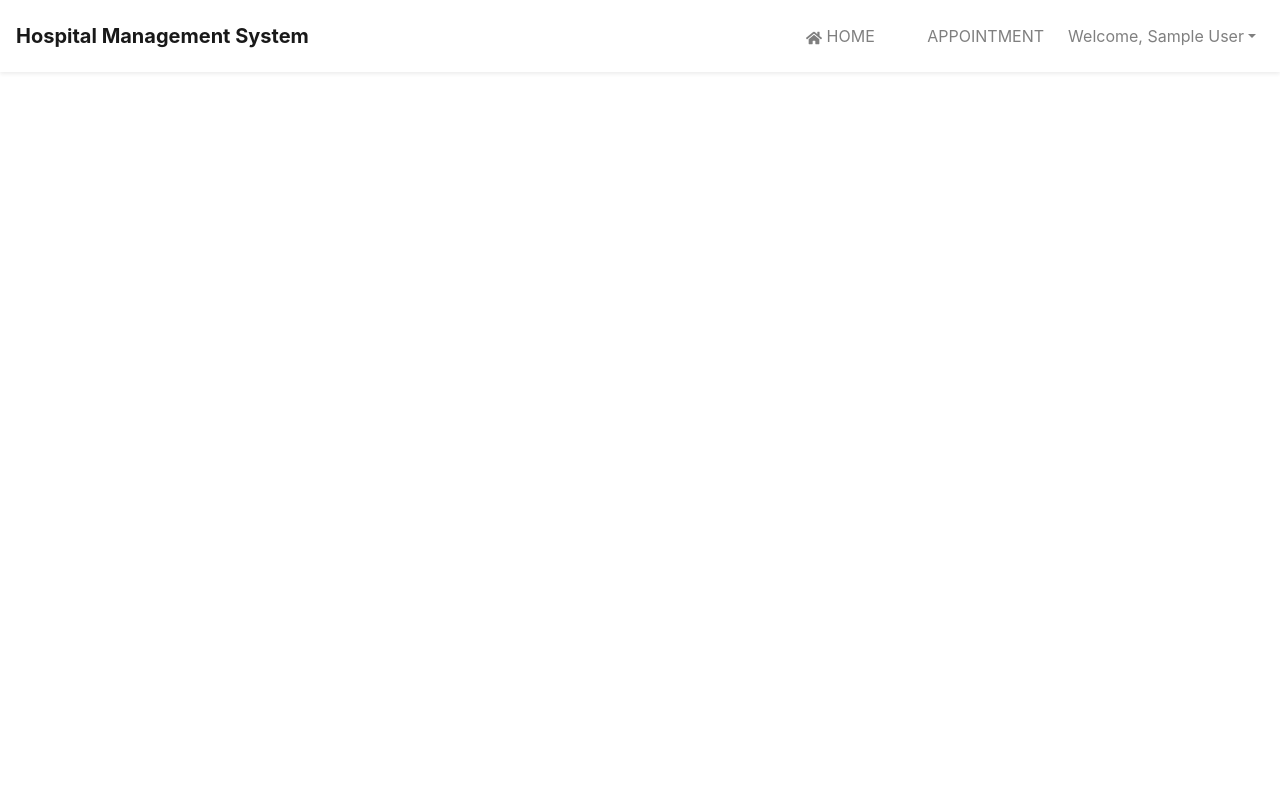
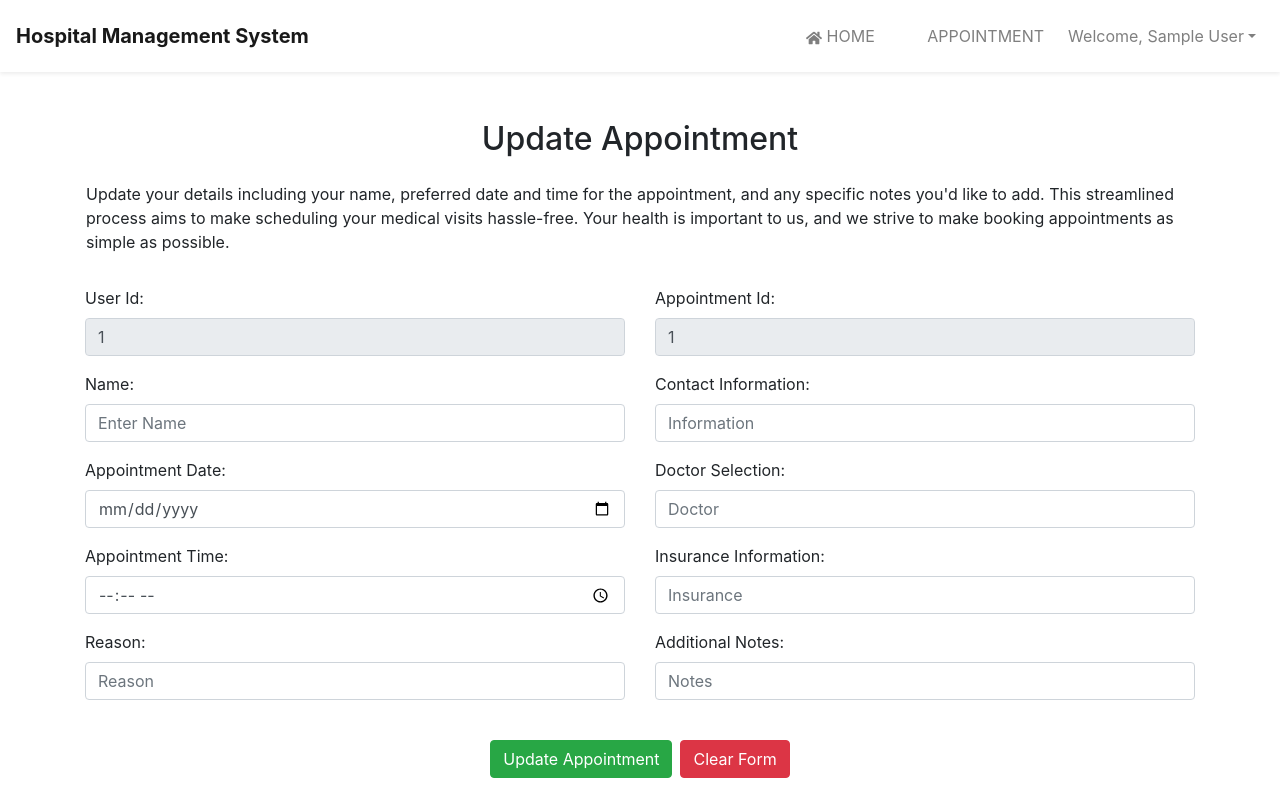
Before and after one commit to DThiwanka/Medicore, a React (Create React App) app in the folder medicore_frontend/: page /user/updateappointment/1 in a window 1280 px wide. Built offline with nearby package versions, Linux system fonts and the light colour scheme; no server answers; sample sign-in values are in the browser's storage; some icons are missing.

Commit message:
Update routes and components for appointment and patient management

```diff
--- a/medicore_frontend/src/App.js
+++ b/medicore_frontend/src/App.js
@@ -72,7 +72,7 @@ function App() {
           <Route path="/user/appointments" exact element={<Appointment />} />
           <Route path="/user/profile/:id" element={<Patient />} />
           <Route path="/user/profile/update/:id" element={<UpdatePatient />} />
-          <Route path='/user/updateappointment/' element={<UpdateAppointment />} />
+          <Route path='/user/updateappointment/:id' element={<UpdateAppointment />} />
 
           <Route path="/user/newgetall/" element={<NewGetAll />} />
 
--- a/medicore_frontend/src/components/Patients/Appointment/UpdateAppointment.jsx
+++ b/medicore_frontend/src/components/Patients/Appointment/UpdateAppointment.jsx
@@ -1,13 +1,179 @@
-import React from 'react'
+import React, { useEffect, useState } from 'react'
+import { useNavigate, useParams } from 'react-router-dom';
+import axios from 'axios';
+import { Container, Form } from 'react-bootstrap';
 
 function UpdateAppointment() {
 
-    const { name , _id } = localStorage.getItem('currentUser') ? JSON.parse(localStorage.getItem('currentUser')) : '';
-    console.log(name);
-    console.log(_id);
+    const [name, setName] = useState('');
+    const [date, setDate] = useState('');
+    const [time, setTime] = useState('');
+    const [reason, setReason] = useState('');
+    const [info, setInfo] = useState('');
+    const [doctor, setDoctor] = useState('');
+    const [insurance, setInsurance] = useState('');
+    const [notes, setNotes] = useState('');
+
+    const navigate = useNavigate();
+
+    const { id } = useParams();
+
+    const currentUserData = localStorage.getItem('currentUser');
+    const userID = JSON.parse(currentUserData)._id;
+
+    console.log("Appointment Id: ",id);
+    console.log("User Id: ",userID);
+
+    useEffect(() => {
+        axios.get(`http://localhost:8070/patient/appointments/${userID}/${id}`).then((res) => {
+            setName(res.data.appointment.name);
+            setDate(res.data.appointment.date);
+            setTime(res.data.appointment.time);
+            setReason(res.data.appointment.reason);
+            setInfo(res.data.appointment.info);
+            setDoctor(res.data.appointment.doctor);
+            setInsurance(res.data.appointment.insurance);
+            setNotes(res.data.appointment.notes);
+
+            console.log(res.data.appointment);
+
+        }).catch((err) => {
+            alert(err.message);
+        });
+    }, [userID], [id]);
+
+
+    function sendData(e) {
+        e.preventDefault();
+
+        const updateAppointment = {
+            name,
+            date,
+            time,
+            reason,
+            info,
+            doctor,
+            insurance,
+            notes
+        }
+
+        axios.put(`http://localhost:8070/patient/appointments/${userID}/${id}`, updateAppointment).then(() => {
+            alert("Appointment Updated");
+            navigate(`/user/profile/${id}`);
+        }).catch((err) => {
+            alert(err);
+        })
+    }
 
     return (
-        <div><h1>{name}</h1></div>
+        <div>
+            <h2 className='text-center mt-5 mb-2'>Update Appointment</h2>
+            <Container className='p-3'>
+                <p>Update your details including your name, preferred date and time for the appointment, and any specific notes you'd like to add. This streamlined process aims to make scheduling your medical visits hassle-free. Your health is important to us, and we strive to make booking appointments as simple as possible.</p>
+            </Container>
+
+
+            <Container>
+                <Form onSubmit={sendData}>
+                    <div className="row">
+
+                        <div className="col-lg-6">
+                            <Form.Group className="mb-3" controlId="name">
+                                <Form.Label>User Id: </Form.Label>
+                                <Form.Control type="text" value={userID} readOnly/>
+                            </Form.Group>
+
+                            <Form.Group className="mb-3" controlId="name">
+                                <Form.Label>Name: </Form.Label>
+                                <Form.Control type="text" placeholder="Enter Name" value={name}
+                                    onChange={(e) => {
+                                        setName(e.target.value)
+                                    }}
+                                />
+                            </Form.Group>
+
+                            <Form.Group className="mb-3" controlId="date">
+                                <Form.Label>Appointment Date: </Form.Label>
+                                <Form.Control type="date" placeholder="Appointment Date" value={date}
+                                    onChange={(e) => {
+                                        setDate(e.target.value)
+                                    }}
+                                />
+                            </Form.Group>
+
+                            <Form.Group className="mb-3" controlId="time">
+                                <Form.Label>Appointment Time: </Form.Label>
+                                <Form.Control type="time" placeholder="Appointment Time" value={time}
+                                    onChange={(e) => {
+                                        setTime(e.target.value)
+                                    }}
+                                />
+                            </Form.Group>
+
+                            <Form.Group className="mb-3" controlId="reason">
+                                <Form.Label>Reason: </Form.Label>
+                                <Form.Control type="text" placeholder="Reason" value={reason}
+                                    onChange={(e) => {
+                                        setReason(e.target.value)
+                                    }}
+                                />
+                            </Form.Group>
+                        </div>
+
+                        <div className="col-lg-6">
+
+                            <Form.Group className="mb-3" controlId="AppointmentId">
+                                <Form.Label>Appointment Id: </Form.Label>
+                                <Form.Control type="text" value={id} readOnly />
+                            </Form.Group>
+
+                            <Form.Group className="mb-3" controlId="info">
+                                <Form.Label>Contact Information: </Form.Label>
+                                <Form.Control type="text" placeholder="Information" value={info}
+                                    onChange={(e) => {
+                                        setInfo(e.target.value)
+                                    }}
+                                />
+                            </Form.Group>
+
+                            <Form.Group className="mb-3" controlId="doctor">
+                                <Form.Label>Doctor Selection: </Form.Label>
+                                <Form.Control type="text" placeholder="Doctor" value={doctor}
+                                    onChange={(e) => {
+                                        setDoctor(e.target.value)
+                                    }}
+                                />
+                            </Form.Group>
+
+                            <Form.Group className="mb-3" controlId="insurance">
+                                <Form.Label>Insurance Information: </Form.Label>
+                                <Form.Control type="text" placeholder="Insurance" value={insurance}
+                                    onChange={(e) => {
+                                        setInsurance(e.target.value)
+                                    }}
+                                />
+                            </Form.Group>
+
+                            <Form.Group className="mb-3" controlId="notes">
+                                <Form.Label>Additional Notes: </Form.Label>
+                                <Form.Control type="text" placeholder="Notes" value={notes}
+                                    onChange={(e) => {
+                                        setNotes(e.target.value)
+                                    }}
+                                />
+                            </Form.Group>
+                        </div>
+                    </div >
+                    <center>
+
+                        <button type="submit" className="btn btn-success btn-xl center mt-4 mr-2 mb-4">Update Appointment</button>
+                        <button type="reset" className="btn btn-danger btn-xl center mt-4 mb-4">Clear Form</button>
+
+                    </center>
+                </Form>
+            </Container>
+
+        </div>
     )
 }
 
--- a/medicore_frontend/src/components/Patients/Patient/Patient.jsx
+++ b/medicore_frontend/src/components/Patients/Patient/Patient.jsx
@@ -17,11 +17,13 @@ function Patient() {
     //         // console.log(currentUserData)
     //     }
     // }, []);
-    const { id } = useParams();
+    //const { id } = useParams();
+    const currentUserData = localStorage.getItem('currentUser');
+    const userID = JSON.parse(currentUserData)._id;
 
-    const fetchData = async (userId) => {
+    const fetchData = async () => {
         try {
-            const response = await axios.get(`http://localhost:8070/patient/get/${userId}`);
+            const response = await axios.get(`http://localhost:8070/patient/get/${userID}`);
             setUserData(response.data.patient);
             console.log(response)
         } catch (error) {
```
Also changed, not shown: medicore_frontend/src/components/Patients/Patient/UpdatePatient.jsx (+0 -24 lines), 1 other file (tests, documents, lock files or other folders).
